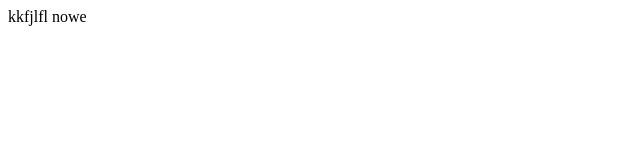
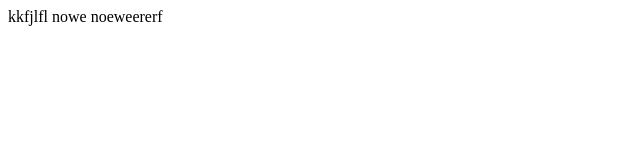
Before and after one commit to bubamara/test2, a plain HTML site: page index.html in a window 1280 px wide. Shown: the full height of the page, 0-640 px from the left. Drawn offline with Linux system fonts and the light colour scheme.

Commit message:
new text 5

```diff
--- a/index.html
+++ b/index.html
@@ -7,6 +7,6 @@
     <title>Document</title>
   </head>
   <body>
-    kkfjlfl nowe
+    kkfjlfl nowe noeweererf
   </body>
 </html>
```
